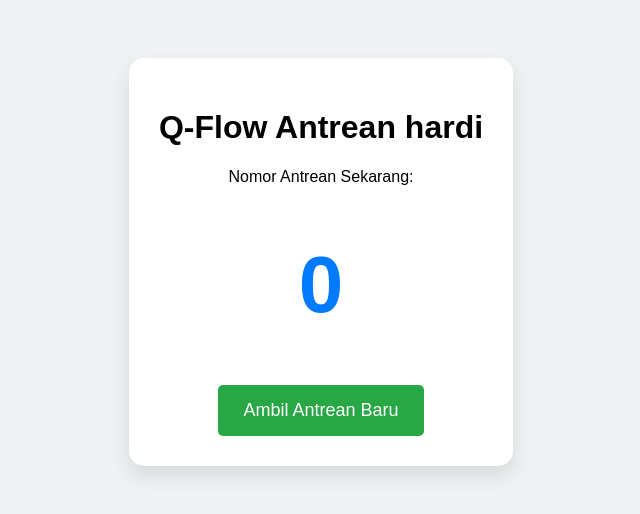
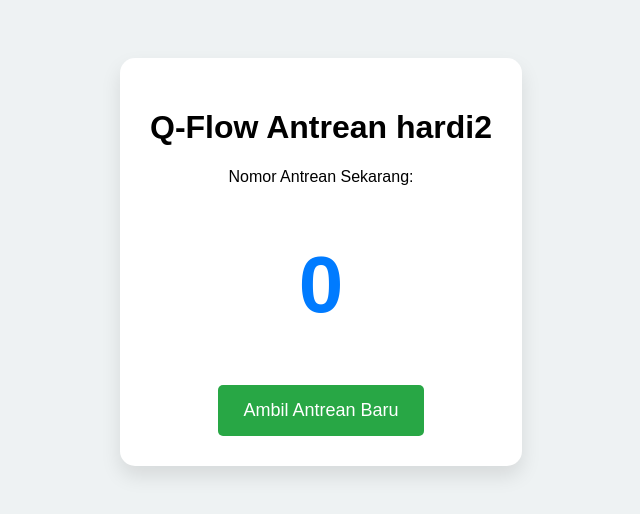
Before and after one commit to dylanRevelin/uas-k8s, a plain HTML site: page frontend/index.html in a window 1280 px wide. Shown: the whole page, without its empty margins (319-959 px from the left). Drawn offline with Linux system fonts and the light colour scheme; no server answers.

Commit message:
update title 9

```diff
--- a/frontend/index.html
+++ b/frontend/index.html
@@ -10,7 +10,7 @@
 </head>
 <body>
     <div class="box">
-        <h1>Q-Flow Antrean hardi</h1>
+        <h1>Q-Flow Antrean hardi2</h1>
         <p>Nomor Antrean Sekarang:</p>
         <h1 id="num" style="font-size: 80px; color: #007bff;">0</h1>
         <button onclick="ambil()">Ambil Antrean Baru</button>
```
